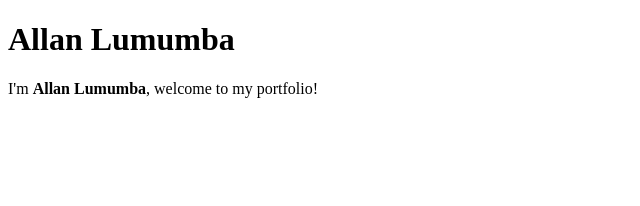
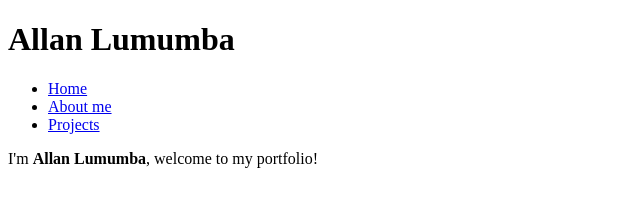
Before and after one commit to allanLAS/Portfolio, a plain HTML site: page index.html in a window 1280 px wide. Shown: the whole page, without its empty margins (0-640 px from the left). Drawn offline with Linux system fonts and the light colour scheme.

Commit message:
update links to the other pages

```diff
--- a/index.html
+++ b/index.html
@@ -9,6 +9,12 @@
 
     <h1>Allan Lumumba</h1>
 
+      <ul>
+        <li><a href="index.html">Home</a></li>
+        <li><a href="aboutme.html">About me</a></li>
+        <li><a href="projects.html">Projects</a></li>
+      </ul>
+
     <p>I'm <strong>Allan Lumumba</strong>, welcome to my portfolio!</p>
 
   <img src="" alt="">
```
